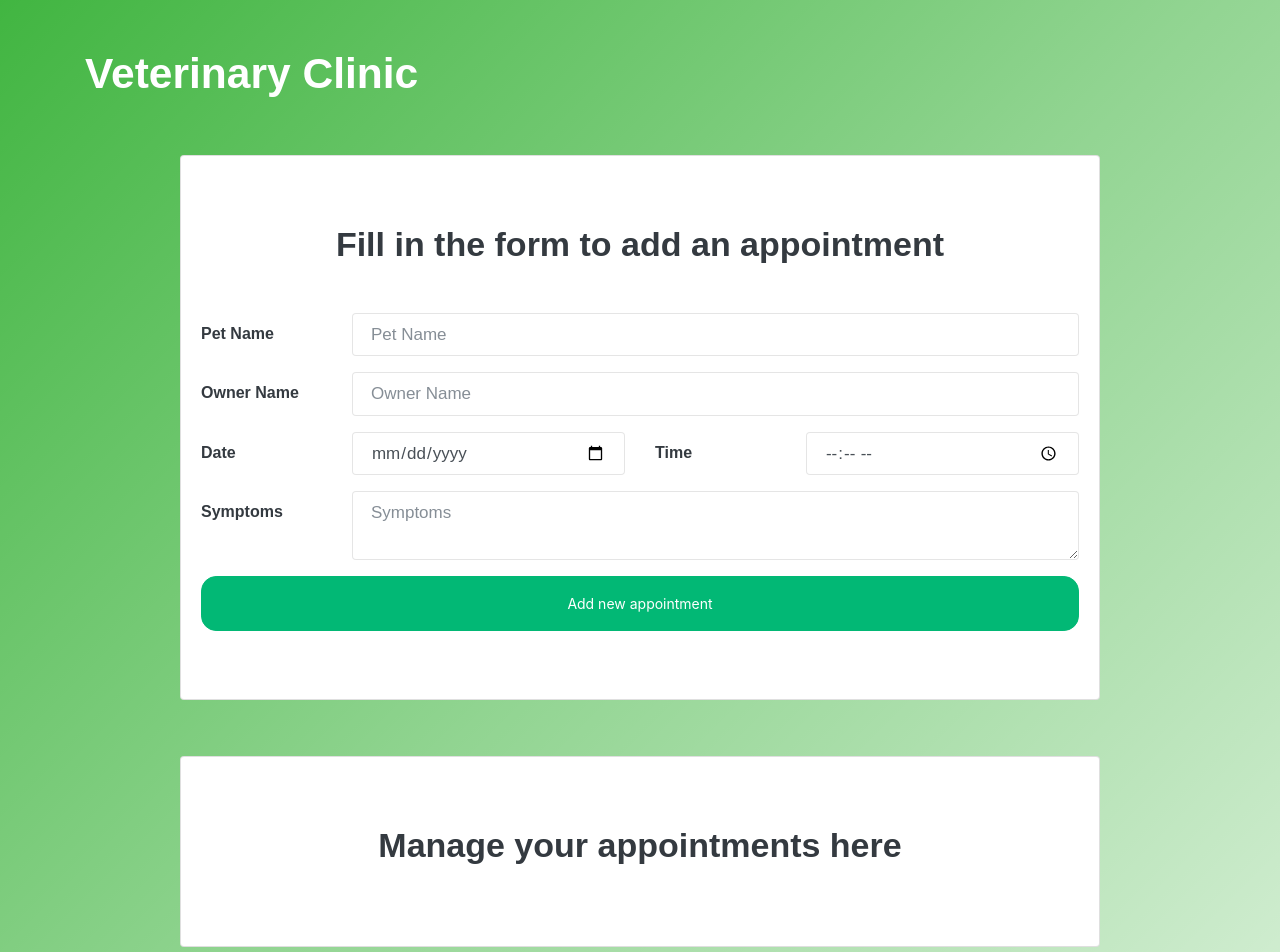
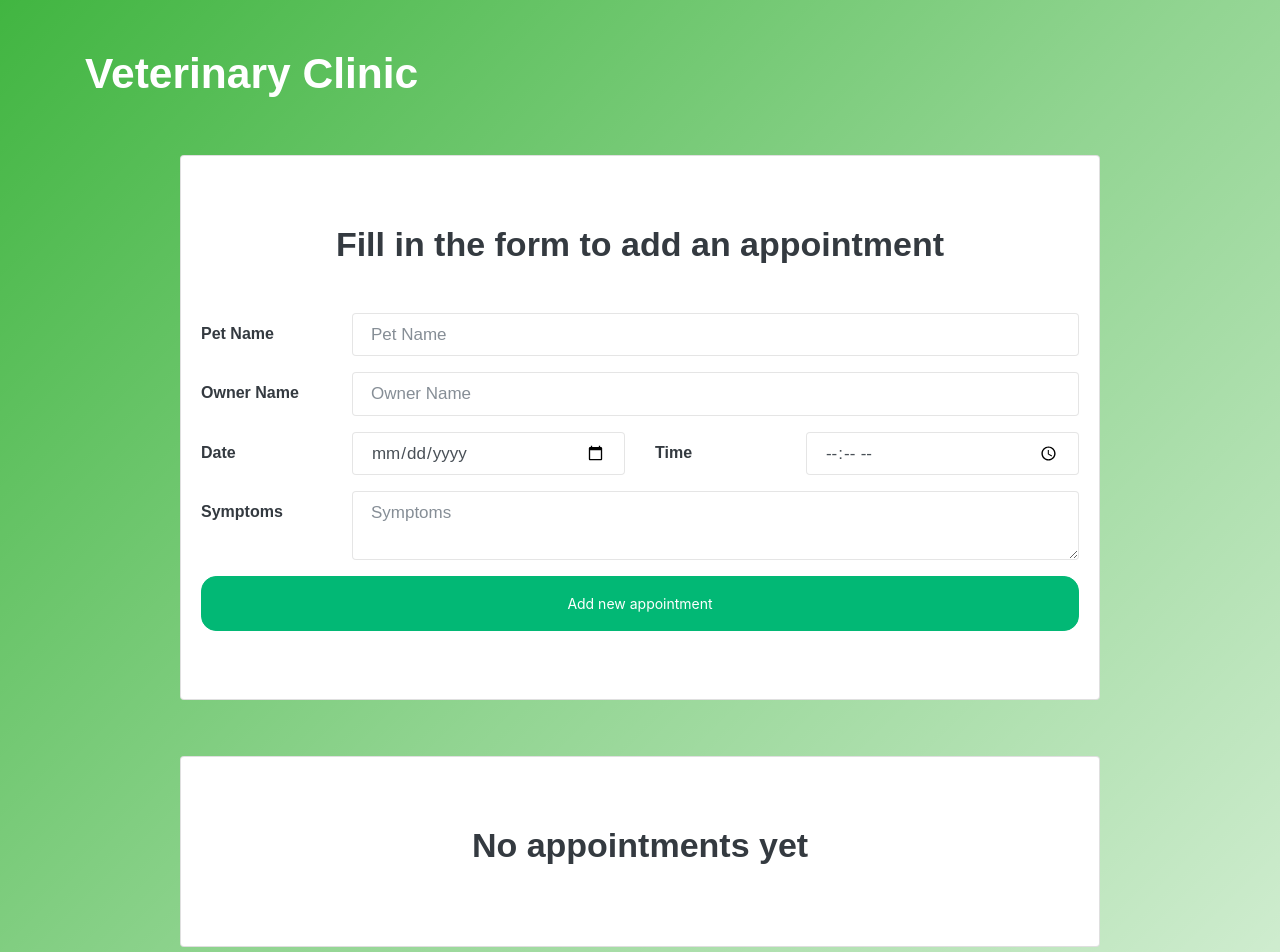
Before and after one commit to jdnav/veterinary-appointments, a React (Create React App) app: page / in a window 1280 px wide. Shown: the top 952 px of the page. Built offline with nearby package versions, Linux system fonts and the light colour scheme.

Commit message:
Message changes when no appointments

```diff
--- a/src/components/ListAppointments.js
+++ b/src/components/ListAppointments.js
@@ -3,10 +3,17 @@ import Appointment from "./Appointment";
 import PropTypes from "prop-types";
 
 //sfc = Stateless Functional Component
-const ListAppointments = ({ appointments, removeAppointment }) => (
+const ListAppointments = ({ appointments, removeAppointment }) => {
+  // Print message whether there are no appointments
+  const message =
+    Object.keys(appointments).length === 0
+      ? "No appointments yet"
+      : "Manage appointments here";
+
+  return (
     <div className="card mt-2 py-5">
       <div className="card-body">
-      <h2 className="card-title text-center">Manage your appointments here</h2>
+        <h2 className="card-title text-center">{message}</h2>
 
         <div className="lista-citas">
           {appointments.map(appointment => (
@@ -20,10 +27,11 @@ const ListAppointments = ({ appointments, removeAppointment }) => (
       </div>
     </div>
   );
+};
 
 ListAppointments.propTypes = {
   appointments: PropTypes.array.isRequired,
   removeAppointment: PropTypes.func.isRequired
-}
+};
 
 export default ListAppointments;
```
Lines whose indentation alone changed are shown as unchanged.
